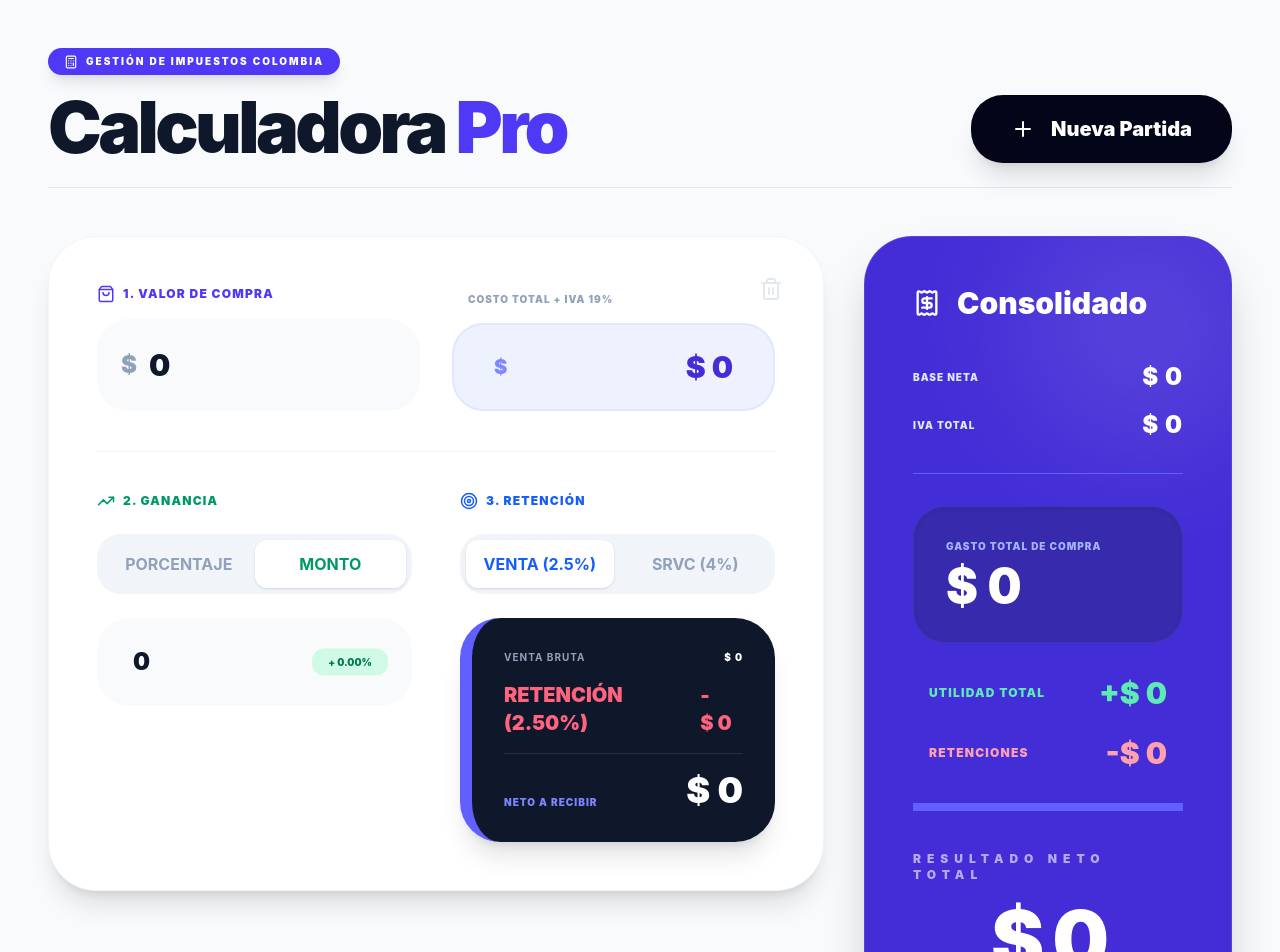
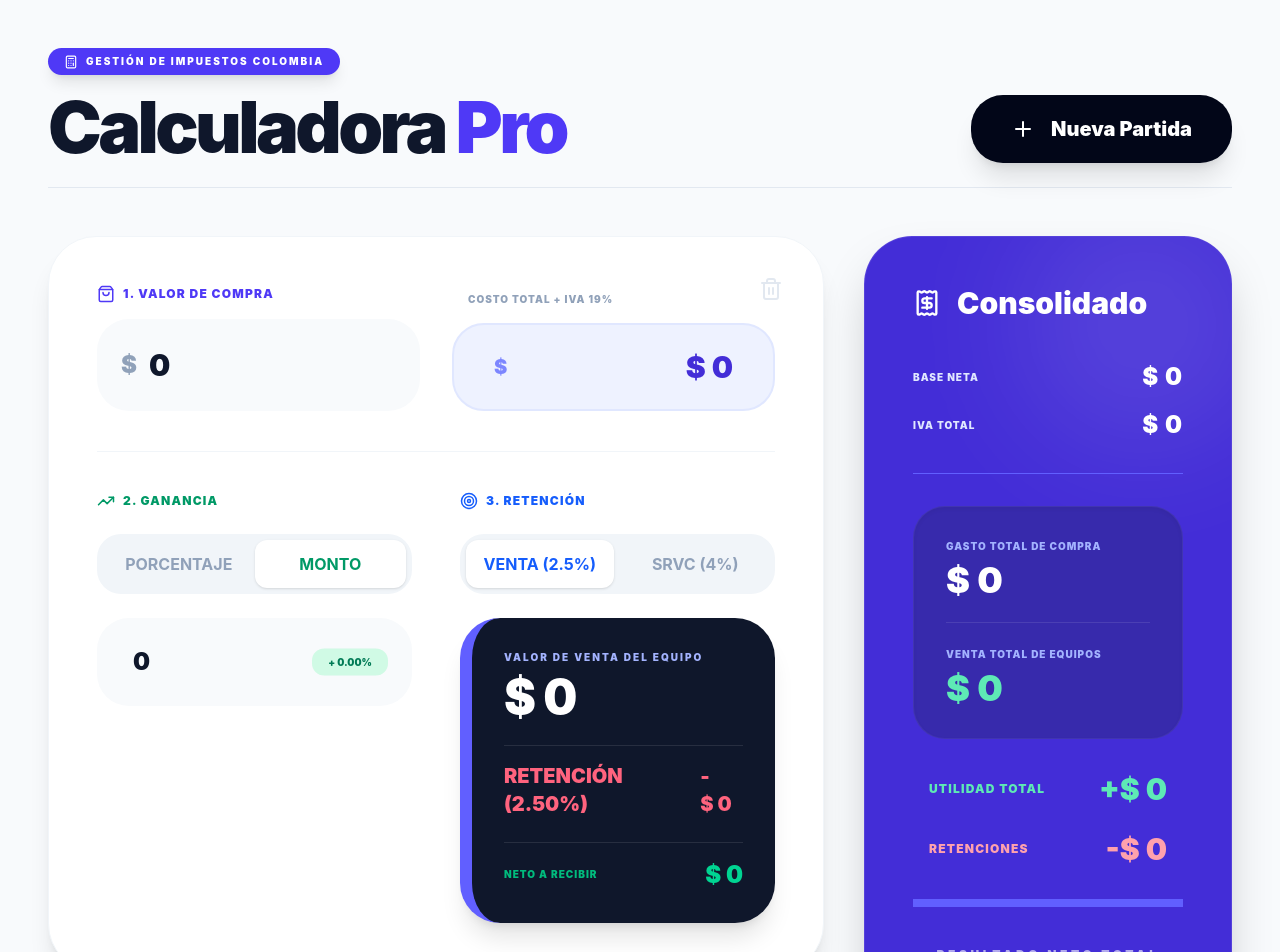
Before and after one commit to CARLTOS/Calculadora-Impuestos, a React (Vite) app: page / in a window 1280 px wide. Shown: the top 952 px of the page. Built offline with nearby package versions, Linux system fonts and the light colour scheme.

Commit message:
Ajuste de formulas de ganancia neta, rediseno de Valor de Venta del Equipo y optimizacion de visualizacion

```diff
--- a/src/App.jsx
+++ b/src/App.jsx
@@ -75,10 +75,11 @@ export default function App() {
         gain_perc = costTotal > 0 ? gain_money / costTotal : 0;
       }
 
-      const sale_total = costTotal + gain_money;
       const ret_rate = row.ret_mode === 'servicio' ? 0.04 : 0.025;
+      const sale_total = (costTotal + gain_money) / (1 - ret_rate);
       const ret_money = sale_total * ret_rate;
       const neto_final = sale_total - ret_money;
+
 
       return {
         ...row,
@@ -102,8 +103,9 @@ export default function App() {
       cost: acc.cost + curr.m.costTotal,
       gain: acc.gain + curr.m.gain_money,
       ret: acc.ret + curr.m.ret_money,
-      neto: acc.neto + curr.m.neto_final
-    }), { base: 0, iva: 0, cost: 0, gain: 0, ret: 0, neto: 0 });
+      neto: acc.neto + curr.m.neto_final,
+      sale: acc.sale + curr.m.sale_total
+    }), { base: 0, iva: 0, cost: 0, gain: 0, ret: 0, neto: 0, sale: 0 });
 
     return { items: calculated, totals };
   }, [rows]);
@@ -248,18 +250,22 @@ export default function App() {
                       </div>
 
                       {/* Box Resultado */}
-                      <div className="bg-slate-900 rounded-[2.5rem] p-8 text-white space-y-4 shadow-xl border-l-[12px] border-indigo-500">
-                        <div className="flex justify-between items-center text-slate-400 font-bold text-[10px] tracking-widest">
-                          <span>VENTA BRUTA</span>
-                          <span className="text-white font-black">{formatMoney(row.m.sale_total)}</span>
+                      <div className="bg-slate-900 rounded-[2.5rem] p-8 text-white space-y-6 shadow-xl border-l-[12px] border-indigo-500">
+                        <div className="space-y-2">
+                          <span className="text-[10px] font-black text-indigo-300 uppercase tracking-[0.2em] block">
+                            VALOR DE VENTA DEL EQUIPO
+                          </span>
+                          <span className="text-4xl md:text-5xl font-black text-white block tracking-tight">
+                            {formatMoney(row.m.sale_total)}
+                          </span>
                         </div>
-                        <div className="flex justify-between items-center text-rose-400 font-black text-xl">
+                        <div className="flex justify-between items-center text-rose-400 font-black text-xl pt-4 border-t border-white/10">
                           <span>RETENCIÓN ({formatPercent(row.m.ret_rate)})</span>
                           <span>- {formatMoney(row.m.ret_money)}</span>
                         </div>
-                        <div className="pt-4 border-t border-white/10 flex justify-between items-end">
-                          <span className="text-[10px] font-black text-indigo-400 uppercase tracking-widest">NETO A RECIBIR</span>
-                          <span className="text-4xl font-black">{formatMoney(row.m.neto_final)}</span>
+                        <div className="flex justify-between items-center text-emerald-400 font-black text-2xl pt-4 border-t border-white/10">
+                          <span className="text-[10px] font-black text-emerald-500 uppercase tracking-widest">NETO A RECIBIR</span>
+                          <span>{formatMoney(row.m.neto_final)}</span>
                         </div>
                       </div>
                     </div>
@@ -291,9 +297,15 @@ export default function App() {
                     </div>
                   </div>
 
-                  <div className="bg-indigo-800 p-8 rounded-[2rem] border border-white/5 shadow-inner">
-                    <p className="text-[10px] font-black tracking-widest text-indigo-300 mb-2 uppercase">Gasto Total de Compra</p>
-                    <p className="text-5xl font-black leading-none">{formatMoney(processed.totals.cost)}</p>
+                  <div className="bg-indigo-800 p-8 rounded-[2rem] border border-white/5 shadow-inner space-y-6">
+                    <div>
+                      <p className="text-[10px] font-black tracking-widest text-indigo-300 mb-2 uppercase">Gasto Total de Compra</p>
+                      <p className="text-4xl font-black leading-none">{formatMoney(processed.totals.cost)}</p>
+                    </div>
+                    <div className="pt-6 border-t border-white/10">
+                      <p className="text-[10px] font-black tracking-widest text-indigo-300 mb-2 uppercase">Venta Total de Equipos</p>
+                      <p className="text-4xl font-black leading-none text-emerald-300">{formatMoney(processed.totals.sale)}</p>
+                    </div>
                   </div>
 
                   <div className="grid gap-6 px-4">
@@ -308,8 +320,8 @@ export default function App() {
                   </div>
 
                   <div className="pt-10 mt-6 border-t-8 border-indigo-500 flex flex-col items-center">
-                    <p className="text-xs font-black tracking-[0.5em] opacity-60 mb-4 uppercase">RESULTADO NETO TOTAL</p>
-                    <p className="text-[4rem] lg:text-[5rem] font-black tracking-tighter leading-none text-center">
+                    <p className="text-xs font-black tracking-[0.3em] opacity-60 mb-4 uppercase">RESULTADO NETO TOTAL</p>
+                    <p className="text-4xl lg:text-5xl font-black tracking-tighter leading-none text-center">
                       {formatMoney(processed.totals.neto)}
                     </p>
                   </div>
```
